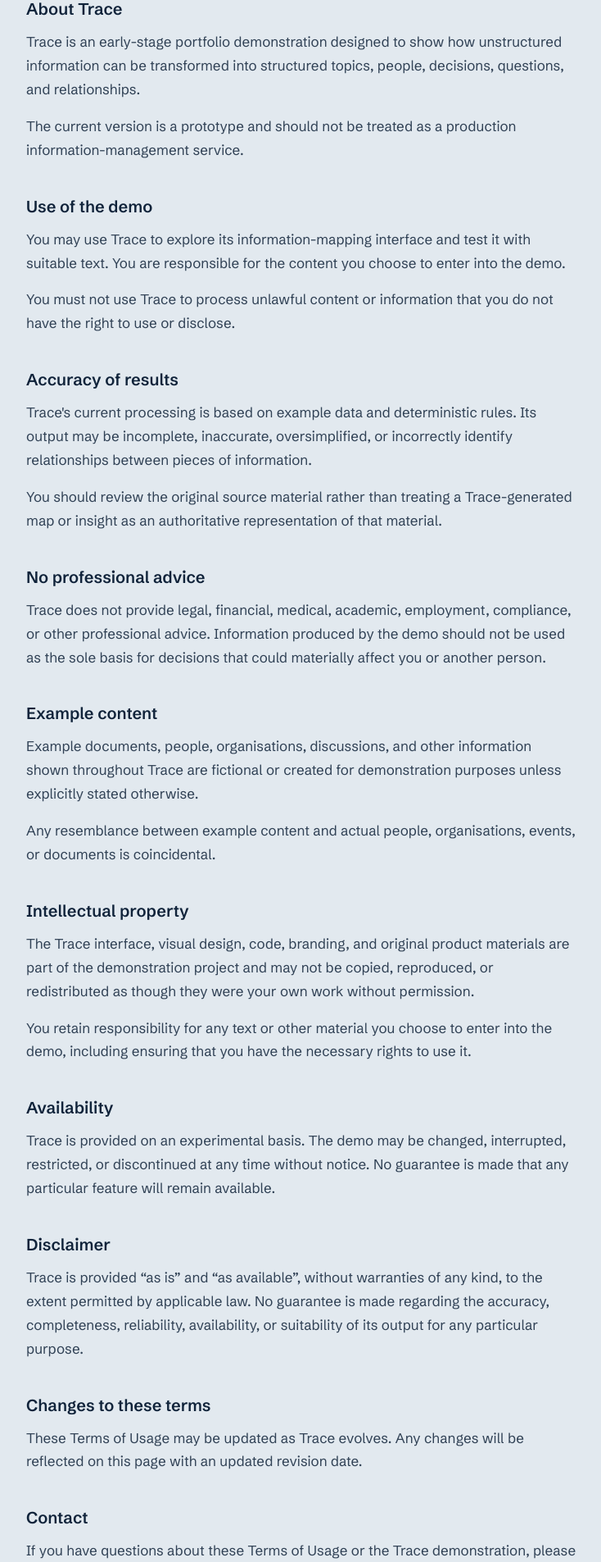
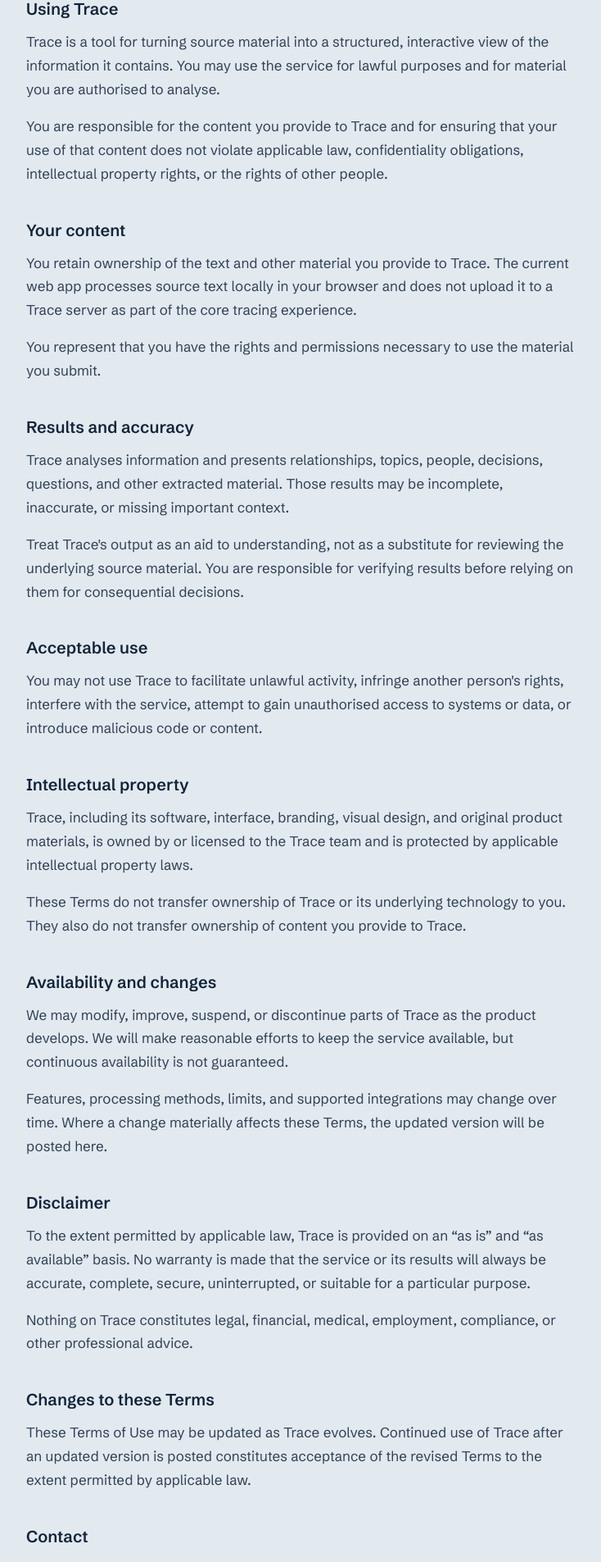
Before and after one commit to Wuraola-Adebisi/Trace, a React (Vite) app: page /terms in a window 1280 px wide. Shown: the part 269-2174 px from the top of the page at 82% size, without its empty margins (272-1006 px from the left). Built offline with nearby package versions, Linux system fonts and the light colour scheme.

Commit message:
Refine product copy in Terms.tsx

```diff
--- a/src/pages/Terms.tsx
+++ b/src/pages/Terms.tsx
@@ -1,138 +1,92 @@
-import PageShell from "./PageShell";
+import PageShell from './PageShell'
 
 export default function Terms() {
   return (
-    <PageShell title="Terms of Usage" intro="Last updated September 2026.">
+    <PageShell title="Terms of Use" intro="Last updated October 2026.">
       <div className="space-y-10 text-[17px] leading-[1.7] text-ink/85">
         <section>
-          <h2 className="mb-3 text-xl font-semibold text-ink">About Trace</h2>
+          <h2 className="mb-3 text-xl font-semibold text-ink">Using Trace</h2>
           <p>
-            Trace is an early-stage portfolio demonstration designed to show how
-            unstructured information can be transformed into structured topics,
-            people, decisions, questions, and relationships.
+            Trace is a tool for turning source material into a structured, interactive view of the information it
+            contains. You may use the service for lawful purposes and for material you are authorised to analyse.
           </p>
           <p className="mt-4">
-            The current version is a prototype and should not be treated as a
-            production information-management service.
+            You are responsible for the content you provide to Trace and for ensuring that your use of that content does
+            not violate applicable law, confidentiality obligations, intellectual property rights, or the rights of other
+            people.
           </p>
         </section>
-
         <section>
-          <h2 className="mb-3 text-xl font-semibold text-ink">
-            Use of the demo
-          </h2>
+          <h2 className="mb-3 text-xl font-semibold text-ink">Your content</h2>
           <p>
-            You may use Trace to explore its information-mapping interface and
-            test it with suitable text. You are responsible for the content you
-            choose to enter into the demo.
+            You retain ownership of the text and other material you provide to Trace. The current web app processes source
+            text locally in your browser and does not upload it to a Trace server as part of the core tracing experience.
+          </p>
+          <p className="mt-4">You represent that you have the rights and permissions necessary to use the material you submit.</p>
+        </section>
+        <section>
+          <h2 className="mb-3 text-xl font-semibold text-ink">Results and accuracy</h2>
+          <p>
+            Trace analyses information and presents relationships, topics, people, decisions, questions, and other
+            extracted material. Those results may be incomplete, inaccurate, or missing important context.
           </p>
           <p className="mt-4">
-            You must not use Trace to process unlawful content or information
-            that you do not have the right to use or disclose.
+            Treat Trace's output as an aid to understanding, not as a substitute for reviewing the underlying source
+            material. You are responsible for verifying results before relying on them for consequential decisions.
           </p>
         </section>
-
         <section>
-          <h2 className="mb-3 text-xl font-semibold text-ink">
-            Accuracy of results
-          </h2>
+          <h2 className="mb-3 text-xl font-semibold text-ink">Acceptable use</h2>
           <p>
-            Trace's current processing is based on example data and
-            deterministic rules. Its output may be incomplete, inaccurate,
-            oversimplified, or incorrectly identify relationships between pieces
-            of information.
+            You may not use Trace to facilitate unlawful activity, infringe another person's rights, interfere with the
+            service, attempt to gain unauthorised access to systems or data, or introduce malicious code or content.
+          </p>
+        </section>
+        <section>
+          <h2 className="mb-3 text-xl font-semibold text-ink">Intellectual property</h2>
+          <p>
+            Trace, including its software, interface, branding, visual design, and original product materials, is owned by
+            or licensed to the Trace team and is protected by applicable intellectual property laws.
           </p>
           <p className="mt-4">
-            You should review the original source material rather than treating
-            a Trace-generated map or insight as an authoritative representation
-            of that material.
+            These Terms do not transfer ownership of Trace or its underlying technology to you. They also do not transfer
+            ownership of content you provide to Trace.
           </p>
         </section>
-
         <section>
-          <h2 className="mb-3 text-xl font-semibold text-ink">
-            No professional advice
-          </h2>
+          <h2 className="mb-3 text-xl font-semibold text-ink">Availability and changes</h2>
           <p>
-            Trace does not provide legal, financial, medical, academic,
-            employment, compliance, or other professional advice. Information
-            produced by the demo should not be used as the sole basis for
-            decisions that could materially affect you or another person.
+            We may modify, improve, suspend, or discontinue parts of Trace as the product develops. We will make reasonable
+            efforts to keep the service available, but continuous availability is not guaranteed.
+          </p>
+          <p className="mt-4">
+            Features, processing methods, limits, and supported integrations may change over time. Where a change
+            materially affects these Terms, the updated version will be posted here.
           </p>
         </section>
-
-        <section>
-          <h2 className="mb-3 text-xl font-semibold text-ink">
-            Example content
-          </h2>
-          <p>
-            Example documents, people, organisations, discussions, and other
-            information shown throughout Trace are fictional or created for
-            demonstration purposes unless explicitly stated otherwise.
-          </p>
-          <p className="mt-4">
-            Any resemblance between example content and actual people,
-            organisations, events, or documents is coincidental.
-          </p>
-        </section>
-
-        <section>
-          <h2 className="mb-3 text-xl font-semibold text-ink">
-            Intellectual property
-          </h2>
-          <p>
-            The Trace interface, visual design, code, branding, and original
-            product materials are part of the demonstration project and may not
-            be copied, reproduced, or redistributed as though they were your own
-            work without permission.
-          </p>
-          <p className="mt-4">
-            You retain responsibility for any text or other material you choose
-            to enter into the demo, including ensuring that you have the
-            necessary rights to use it.
-          </p>
-        </section>
-
-        <section>
-          <h2 className="mb-3 text-xl font-semibold text-ink">Availability</h2>
-          <p>
-            Trace is provided on an experimental basis. The demo may be changed,
-            interrupted, restricted, or discontinued at any time without notice.
-            No guarantee is made that any particular feature will remain
-            available.
-          </p>
-        </section>
-
         <section>
           <h2 className="mb-3 text-xl font-semibold text-ink">Disclaimer</h2>
           <p>
-            Trace is provided “as is” and “as available”, without warranties of
-            any kind, to the extent permitted by applicable law. No guarantee is
-            made regarding the accuracy, completeness, reliability,
-            availability, or suitability of its output for any particular
-            purpose.
+            To the extent permitted by applicable law, Trace is provided on an “as is” and “as available” basis. No
+            warranty is made that the service or its results will always be accurate, complete, secure, uninterrupted, or
+            suitable for a particular purpose.
+          </p>
+          <p className="mt-4">
+            Nothing on Trace constitutes legal, financial, medical, employment, compliance, or other professional advice.
           </p>
         </section>
-
         <section>
-          <h2 className="mb-3 text-xl font-semibold text-ink">
-            Changes to these terms
-          </h2>
+          <h2 className="mb-3 text-xl font-semibold text-ink">Changes to these Terms</h2>
           <p>
-            These Terms of Usage may be updated as Trace evolves. Any changes
-            will be reflected on this page with an updated revision date.
+            These Terms of Use may be updated as Trace evolves. Continued use of Trace after an updated version is posted
+            constitutes acceptance of the revised Terms to the extent permitted by applicable law.
           </p>
         </section>
-
         <section>
           <h2 className="mb-3 text-xl font-semibold text-ink">Contact</h2>
-          <p>
-            If you have questions about these Terms of Usage or the Trace
-            demonstration, please use the contact method provided on the
-            website.
-          </p>
+          <p>Questions about these Terms can be raised through the contact channel made available by Trace.</p>
         </section>
       </div>
     </PageShell>
-  );
+  )
 }
```
